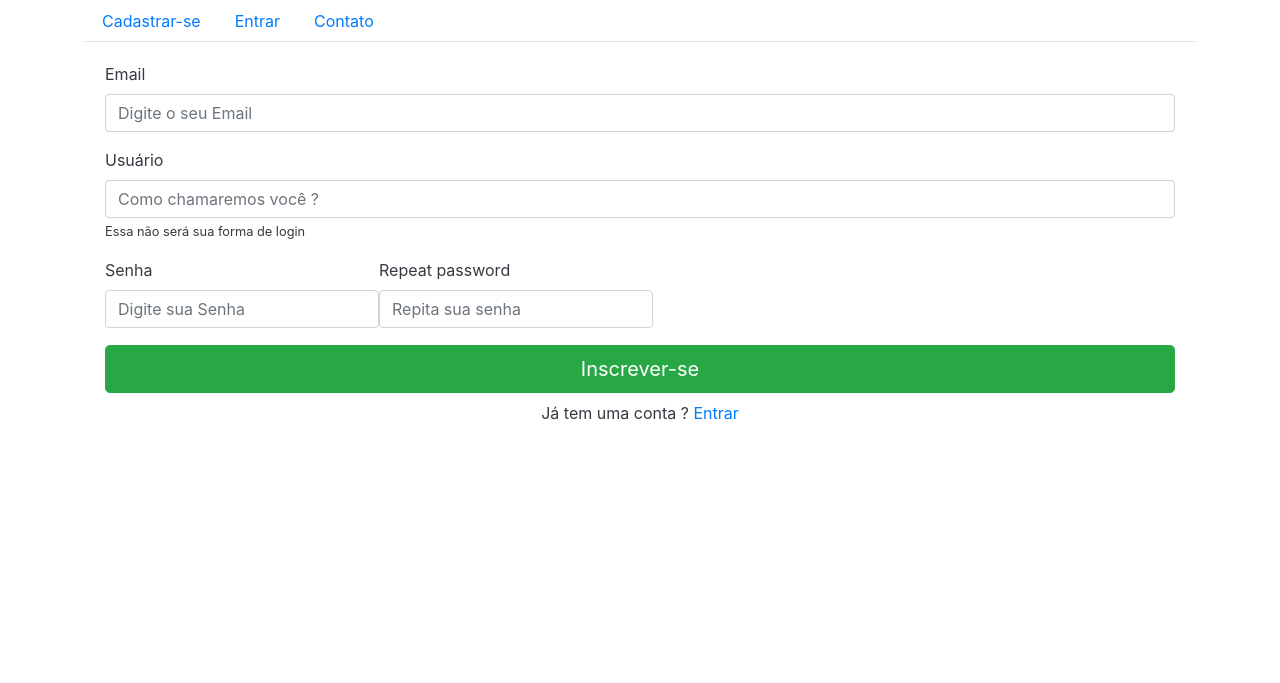
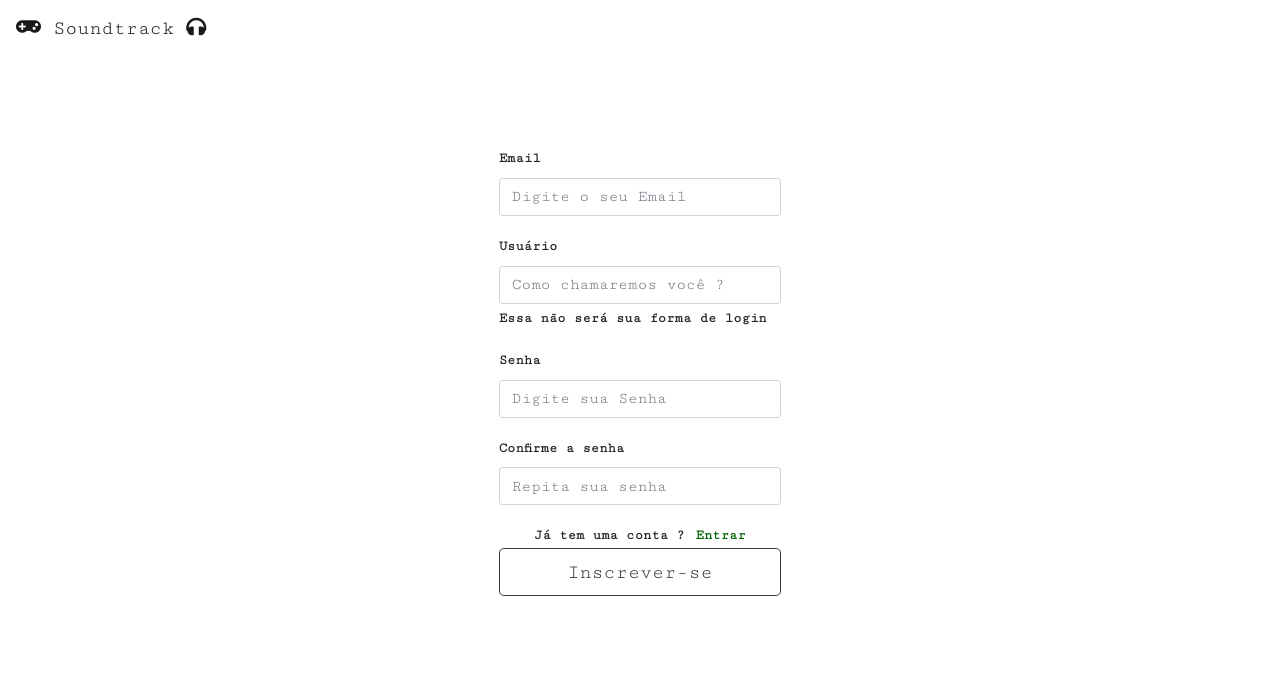
Before and after one commit to mstiago/ProjetoPw2, a PHP site: page / in a window 1280 px wide. Shown: the top 683 px of the page. Run offline with PHP 8.4, Linux system fonts and the light colour scheme; some libraries are stand-ins or nearby versions.

Commit message:
adicionando cadastro

```diff
--- /dev/null
+++ b/css/cadastro.css
@@ -0,0 +1,29 @@
+@import url('https://fonts.googleapis.com/css?family=Cutive+Mono');
+
+header{
+     font-family: 'Cutive Mono', monospace;
+}
+
+.cadastro{
+    font-size: 110%;
+    font-family: 'Cutive Mono', monospace;
+    padding: 5em;
+}
+
+.form-group input{
+    border-radius: 0.2em;
+}
+
+.text-center a{
+    color: darkgreen;
+}
+
+label, .text-center small, .form-group small{
+    font-size: 1.3ch;
+    font-weight: bold;
+}
+
+form button{
+    background: #fff;
+    outline: 0;
+}
--- a/index.php
+++ b/index.php
@@ -6,82 +6,65 @@
     <meta charset="utf-8">
     <meta name="viewport" content="width=device-width, initial-scale=1, shrink-to-fit=no">
 
+    <link rel="stylesheet" href="css/reset.css">
+    <link rel="stylesheet" href="css/cadastro.css">
+
     <!-- Bootstrap CSS -->
     <link rel="stylesheet" href="https://stackpath.bootstrapcdn.com/bootstrap/4.1.3/css/bootstrap.min.css" integrity="sha384-MCw98/SFnGE8fJT3GXwEOngsV7Zt27NXFoaoApmYm81iuXoPkFOJwJ8ERdknLPMO" crossorigin="anonymous">
+
+    <link rel="stylesheet" href="https://use.fontawesome.com/releases/v5.8.1/css/all.css" integrity="sha384-50oBUHEmvpQ+1lW4y57PTFmhCaXp0ML5d60M1M7uH2+nqUivzIebhndOJK28anvf" crossorigin="anonymous">
 
     <title>Olá, mundo!</title>
 </head>
 
+<header>
+    <nav class="navbar navbar-light">
+        <a class="navbar-brand" href="#">
+            <i class="fas fa-gamepad"></i>
+            Soundtrack
+            <i class="fas fa-headphones"></i>
+        </a>
+    </nav>
+</header>
+
 <body>
 
+    <div class="container-fluid cadastro">
+        <form class="d-flex justify-content-center">
 
-    <div class="container-fluid">
-
-        <div class="container">
-
-            <nav>
-                <ul class="nav nav-tabs">
-                    <li class="nav-item">
-                        <a class="nav-link" href="#">Cadastrar-se</a>
-                    </li>
-                    <li class="nav-item">
-                        <a class="nav-link" href="#">Entrar</a>
-                    </li>
-                    <li class="nav-item">
-                        <a class="nav-link" href="#">Contato</a>
-                    </li>
-                </ul>
-            </nav>
-
-            <div class="card-body text-dark">
-                <form>
+            <div class="col-md-3">
 
                 <div class="form-group">
                     <label for="email">Email</label>
-                        <input type="email" class="form-control" id="email" placeholder="Digite o seu Email">
+                    <input type="email" class="form-control" id="email" placeholder="Digite o seu Email" required>
                 </div>
 
                 <div class="form-group">
                     <label for="Usuário">Usuário</label>
-                        <input type="email" class="form-control" id="email" placeholder="Como chamaremos você ?">
+                    <input type="text" class="form-control" id="name" placeholder="Como chamaremos você ?" required>
                     <small>Essa não será sua forma de login</small>
                 </div>
 
-                    <div class="col">
-                        <div class="row">
-
                 <div class="form-group">
                     <label for="password">Senha</label>
-                                <input type="password" class="form-control" id="password" placeholder="Digite sua Senha">
+                    <input type="password" class="form-control" id="password" placeholder="Digite sua Senha" required>
                 </div>
 
                 <div class="form-group">
-                                <label for="password-repeat">Repeat password</label>
-                                <input type="password" class="form-control" id="password-repeat" placeholder="Repita sua senha">
-                            </div>
+                    <label for="password-repeat">Confirme a senha</label>
+                    <input type="password" class="form-control" id="password-repeat" placeholder="Repita sua senha" required>
                 </div>
 
+                <div class="text-center">
+                    <small>Já tem uma conta ?</small> <a href="#" class="text-sucess"><small>Entrar</small></a>
                 </div>
 
-                    <div class="col">
-
-                        <div class="row">
-
+                <button type="submit" class="btn btn-outline-dark btn-lg btn-block">Inscrever-se</button>
             </div>
-
-                    </div>
-
-                    <button type="submit" class="btn btn-success btn-block btn-lg mb-2">Inscrever-se</button>
-                    <div class="text-center">
-                        Já tem uma conta ? <a href="#">Entrar</a>
-                    </div>
-
 
         </form>
     </div>
 
-        </div>
-    </div>
 
 
     <!-- JavaScript (Opcional) -->
```
Lines whose indentation alone changed are shown as unchanged.
